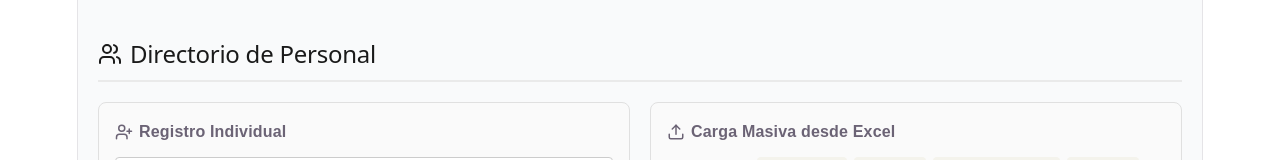
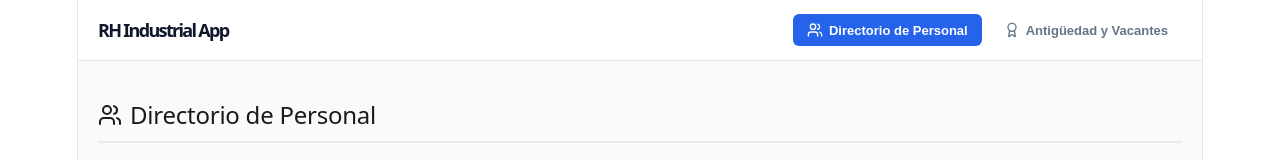
Before and after one commit to impredimex-hub/rrhh-pwa, a React (Vite) app: page / in a window 1280 px wide. Shown: the top 160 px of the page. Built offline with nearby package versions, Linux system fonts and the light colour scheme; no server answers; the database is empty.

Commit message:
Update App.tsx

```diff
--- a/src/App.tsx
+++ b/src/App.tsx
@@ -1,9 +1,47 @@
+import { useState } from 'react';
+import { Users, Award } from 'lucide-react';
 import { PersonalModule } from './components/PersonalModule';
+import { AntiguedadVacantesModule } from './components/AntiguedadVacantesModule';
 
 function App() {
+  const [pestanaActiva, setPestanaActiva] = useState<'personal' | 'antiguedad'>('personal');
+
   return (
-    <div style={{ minHeight: '100vh', backgroundColor: '#f9fafb', padding: '20px 0' }}>
-      <PersonalModule />
+    <div style={{ minHeight: '100vh', backgroundColor: '#f8fafc', fontFamily: 'sans-serif' }}>
+      <header style={{ background: '#ffffff', borderBottom: '1px solid #e2e8f0', padding: '0 20px' }}>
+        <div style={{ maxWidth: '1100px', margin: '0 auto', display: 'flex', justifyContent: 'space-between', alignItems: 'center', height: '60px' }}>
+          <h1 style={{ fontSize: '18px', fontWeight: 'bold', margin: 0, color: '#0f172a' }}>
+            RH Industrial App
+          </h1>
+          <nav style={{ display: 'flex', gap: '8px' }}>
+            <button
+              onClick={() => setPestanaActiva('personal')}
+              style={{
+                display: 'flex', alignItems: 'center', gap: '6px', padding: '8px 14px', borderRadius: '6px', border: 'none', cursor: 'pointer', fontWeight: 'bold', fontSize: '13px',
+                background: pestanaActiva === 'personal' ? '#2563eb' : 'transparent',
+                color: pestanaActiva === 'personal' ? '#ffffff' : '#64748b'
+              }}
+            >
+              <Users size={16} /> Directorio de Personal
+            </button>
+            <button
+              onClick={() => setPestanaActiva('antiguedad')}
+              style={{
+                display: 'flex', alignItems: 'center', gap: '6px', padding: '8px 14px', borderRadius: '6px', border: 'none', cursor: 'pointer', fontWeight: 'bold', fontSize: '13px',
+                background: pestanaActiva === 'antiguedad' ? '#2563eb' : 'transparent',
+                color: pestanaActiva === 'antiguedad' ? '#ffffff' : '#64748b'
+              }}
+            >
+              <Award size={16} /> Antigüedad y Vacantes
+            </button>
+          </nav>
+        </div>
+      </header>
+
+      <main style={{ padding: '20px 0' }}>
+        {pestanaActiva === 'personal' && <PersonalModule />}
+        {pestanaActiva === 'antiguedad' && <AntiguedadVacantesModule />}
+      </main>
     </div>
   );
 }
```
